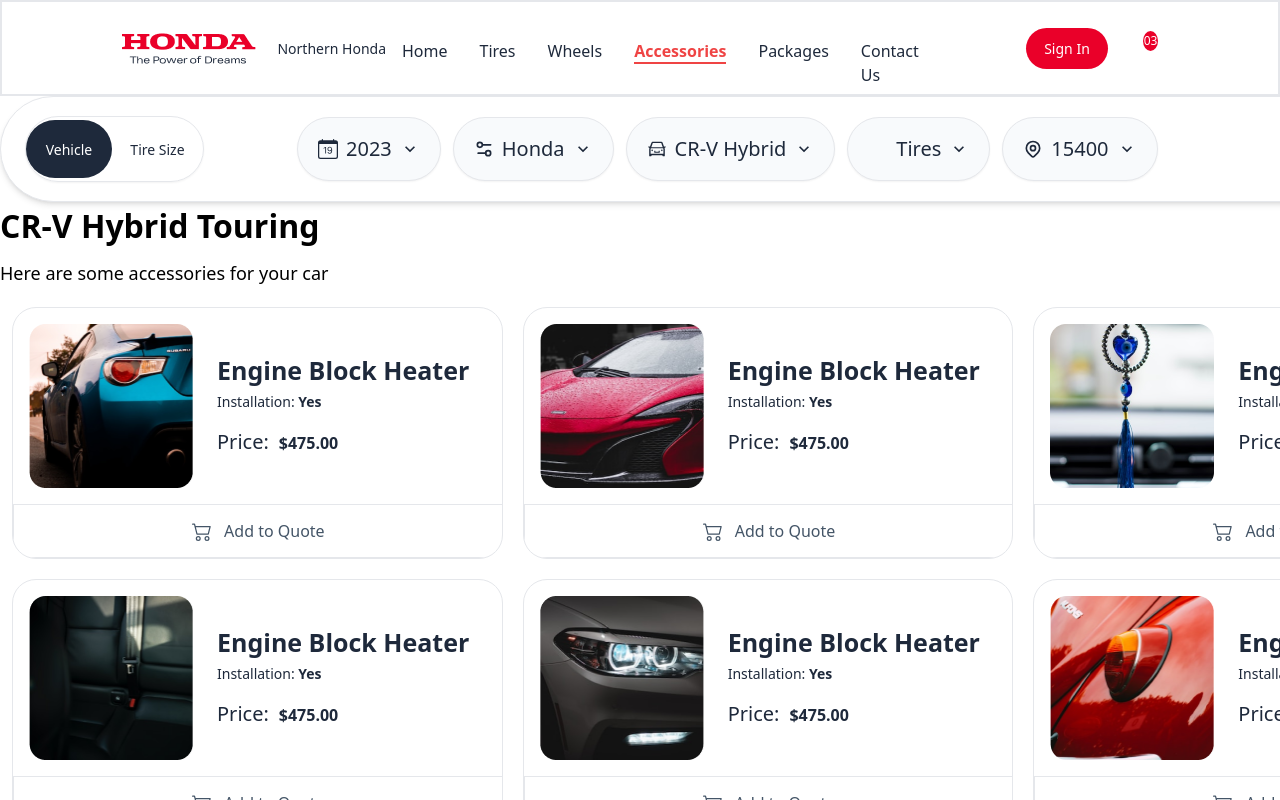
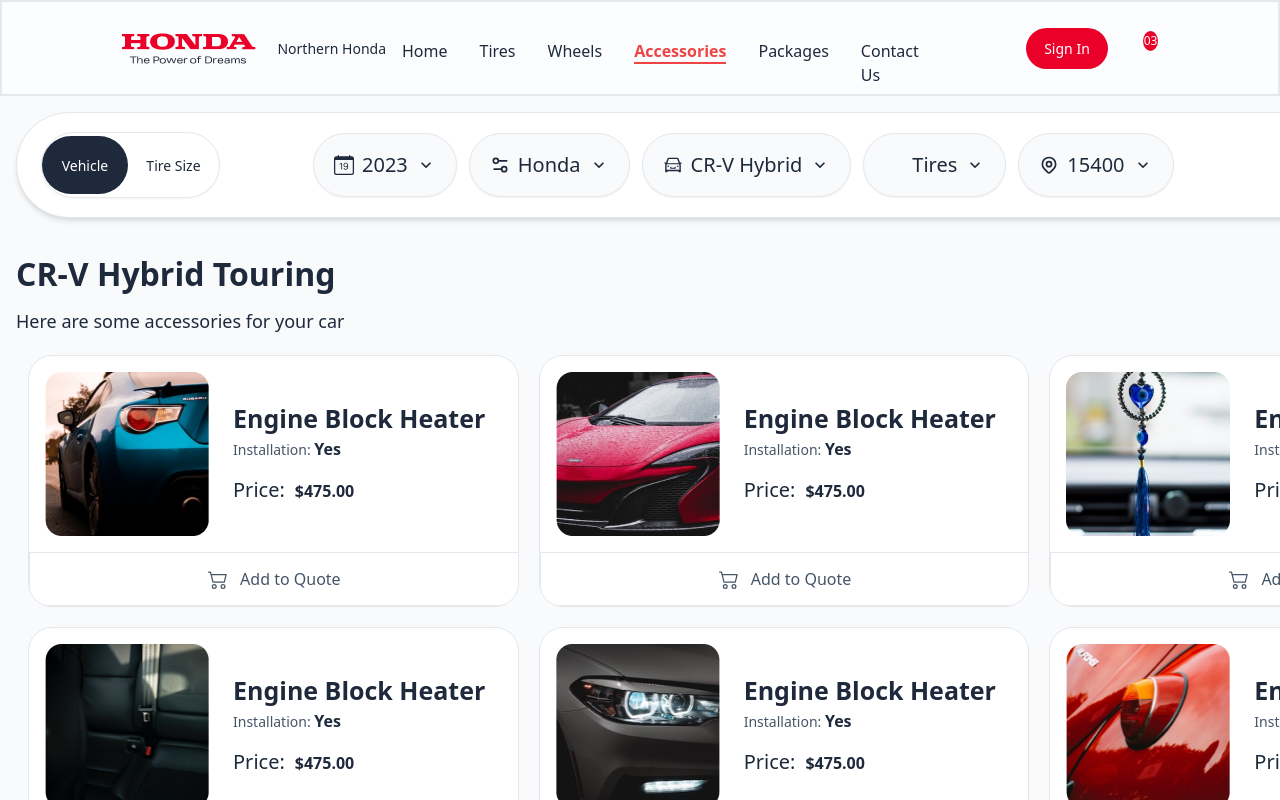
Before and after one commit to JaxTee100/project-tee-001, a React (Vite) app: page /accessories in a window 1280 px wide. Shown: the top 800 px of the page. Built offline with nearby package versions, Linux system fonts and the light colour scheme; some icons are missing.

Commit message:
went through the UI again

```diff
--- a/src/components/Accessories-card/AccessoriesCard.jsx
+++ b/src/components/Accessories-card/AccessoriesCard.jsx
@@ -2,17 +2,17 @@ import {BsCart2} from 'react-icons/bs'
 
 const AccessoriesCard = ({Img}) => {
   return (
-    <div className='w-[358px] md:w-[336px] lg:w-[490.67px] h-[200px] lg:h-[252px] border  rounded-[24px] flex flex-col justify-between overflow-hidden active:border active:border-[black] '>
+    <div className='bg-white w-[350px] md:w-[336px] lg:w-[490.67px] h-[200px] lg:h-[252px] border  rounded-[24px] flex flex-col justify-between overflow-hidden active:border active:border-[black] '>
       {/* #e2e8f0 */}
       <div className='flex items-center lg:w-[490.67px]  h-[147px] lg:h-[196px] gap-[24px] p-[16px]'>
         <div>
             <img src={Img } alt='steerwheel' className='w-[115px] lg:w-[164px] h-[115px] lg:h-[164px] transition-transform transform hover:scale-75'/>
          </div>
         <div className=' w-[165px] lg:w-[270px] h-[92px] lg:h-[109px] text-[#1e293b]'>
-            <h1 className='font-semibold text-[16px] lg:text-[25px] '>Engine Block Heater</h1>
+            <h1 className='font-semibold text-[16px] lg:text-[25px] text-[#1e293b]'>Engine Block Heater</h1>
             <div className='mb-[10px] lg:mb-[14px]'>
-              <span className='font-regular text-[14px]'>Installation: </span>
-              <span className='font-semibold text-[14px]'>Yes</span>
+              <span className='font-regular text-[14px] text-[#475569]'>Installation: </span>
+              <span className='font-semibold text-[14px text-[#1e293b]]'>Yes</span>
             </div>
             <div>
               <span className='font-regular text-[14px] lg:text-[20px] mr-[10px] '>Price:</span>
--- a/src/components/Navbar/Navbar.jsx
+++ b/src/components/Navbar/Navbar.jsx
@@ -31,7 +31,7 @@ const Navbar = () => {
       </div>
 
 
-      <ul className={nav ? 'fixed left-0 top-24 w-[60%] h-full border-r border-r-gray-200 bg-[#fff] ease-in-out duration-500' : 'ease-in-out duration-500 fixed left-[-100%]'}>
+      <ul className={nav ? 'fixed left-0 top-24 w-[60%] h-full border-r border-r-gray-200 bg-[#fff] ease-in-out duration-500 z-[20]' : 'ease-in-out duration-500 fixed left-[-100%]'}>
 
           <li className='p-4 border-b border-gray-200 text-slate-800 hover:bg-slate-100'><NavLink to='/' className={ ({isActive}) =>` ${isActive ? 'border-b-2 border-red-500  font-semibold text-red-500 ' : ''}`}>Home</NavLink></li>
           <li className='p-4 border-b border-gray-200 text-slate-800 hover:bg-slate-100'><NavLink to='/tires' className={ ({isActive}) =>` ${isActive ? 'border-b-2 border-red-500  font-semibold text-red-500 ' : ''}`}>Tires</NavLink></li>
@@ -56,7 +56,7 @@ const Navbar = () => {
              Sign In
          </button>
          { showDrop &&
-         <div className='absolute bg-white border top-[95px] right-1 lg:top-[100px] lg:right-[150px] lg:w-[251px] h-[280px] rounded-md shadow-md'>
+         <div className='absolute bg-white border top-[95px] right-1 lg:top-[100px] lg:right-[150px] lg:w-[251px] h-[280px] rounded-md shadow-md z-[15]'>
           <p className='h-[56px] px-[24px] py-[16px]  hover:bg-slate-100 text-slate-700'>Leads</p>
           <p className='h-[56px] px-[24px] py-[16px] hover:bg-slate-100 text-slate-700'>Quotes & Orders</p>
           <p className='h-[56px] px-[24px] py-[16px] hover:bg-slate-100 text-slate-700'>CMS</p>
--- a/src/components/toggle-button/ToggleButton.jsx
+++ b/src/components/toggle-button/ToggleButton.jsx
@@ -1,17 +1,9 @@
 import React, {useState} from 'react'
 
-const ToggleButton = () => {
-    const [vehicle, setVehicle] = useState(true);
-    const [tires, setTires] = useState(false);
+const ToggleButton = ({vehicle, tires, showVehicle, showTire}) => {
 
-    const showVehicle = () =>{
-        setVehicle(true)
-        setTires(false)
-      }
-      const showTire = () =>{
-        setVehicle(false)
-        setTires(true)
-      }
+
+
   return (
     <div className='border w-[179px] h-[48px] lg:h-[66px] rounded-[63px] flex items-center cursor-pointer transition-colors ease-in-out duration-200 shadow-sm'>
         <button className={` ${vehicle ? 'w-[86px] lg:w-[116px]' : 'w-[93px] lg:w-[124px]' } lg:h-[58px]  ${vehicle ? 'bg-[#1e293b]' : 'bg-[transparent]' } text-[14px] ${vehicle ? 'text-[white]' : 'text-[#1e293b]' } flex items-center justify-center px-[16px] py-[12px] rounded-[39px]`} onClick={showVehicle}>
--- a/src/containers/Accessories/Accesories.jsx
+++ b/src/containers/Accessories/Accesories.jsx
@@ -7,11 +7,11 @@ const Accesories = () => {
   return (
     <div className='flex justify-center flex-col lg:w-[1536px]  lg:mx-auto'>
         <div className='w-[358px] md:w-[696px] lg:w-[1536px] h-[42px] md:h-[60px] lg:h-[75px] mb-[24px] md:mb-[30px] flex flex-col text-left gap-[10px]'>
-            <h2 className='font-semibold text-[16px] md:text-[24px] lg:text-[32px]'>CR-V Hybrid Touring</h2>
-            <div className='flex justify-between '>
-                <p className='text-[12px] md:text-[16px] lg:text-[18px] font-normal'>Here are some accessories for your car</p>
+            <h2 className='font-semibold text-[16px] md:text-[24px] lg:text-[32px] text-[#1e293b]'>CR-V Hybrid Touring</h2>
+            <div className='flex justify-between items-center'>
+                <p className='text-[12px] md:text-[16px] lg:text-[18px] font-normal text-[#1e293b]'>Here are some accessories for your car</p>
                 <div className='flex  items-center w-[81px] h-[27px] gap-[8px]'>
-                    <PiFunnelSimpleBold size={20}/>
+                    <PiFunnelSimpleBold className='text-[18px] text-[#1e293b]'/>
                     <p className='text-[12px] md:text-[18px] font-normal'>Filters</p>
                 </div>
             </div>
--- a/src/containers/search-filter/SearchFilter.jsx
+++ b/src/containers/search-filter/SearchFilter.jsx
@@ -1,16 +1,28 @@
-import React from 'react'
+import React, {useState} from 'react'
 import { BrandDropdown, ItemsDropdown, ModelDropdown, PostalDropdown, ToggleButton, YearDropdown } from '../../components';
 import {LuSettings2} from 'react-icons/lu'
 import {PiFunnelSimpleBold} from 'react-icons/pi'
 import {MdOutlineKeyboardArrowUp} from 'react-icons/md'
 
 const SearchFilter = () => {
+    const [vehicle, setVehicle] = useState(true);
+    const [tires, setTires] = useState(false);
+
+    const showVehicle = () =>{
+      setVehicle(true)
+      setTires(false)
+    }
+    const showTire = () =>{
+      setVehicle(false)
+      setTires(true)
+    }
+
     const brands = ["Honda", "Acura", "Hyundai", "Mazda" ];
   return (
-    <div className='h-[497px] lg:h-[106px] lg:w-[1491px] rounded lg:rounded-[80px] border bg-white p-[24px] lg:px-[24px] lg:py-[20px] flex flex-col lg:flex-row lg:justify-start gap-[24px] lg:mx-auto shadow-md'>
+    <div className={`h-[497px] lg:h-[106px] ${vehicle ? 'lg:w-[1470px]': 'lg:w-[900px] lg:gap-[5px]' } rounded lg:rounded-[80px] border  bg-white p-[24px] lg:px-[24px] lg:py-[20px] flex flex-col lg:flex-row lg:justify-start gap-[24px] lg:mx-auto shadow-md`}>
         <div className='flex items-center w-[300px] md:w-[648px] lg:w-[248px] '>
             <div className='mr-[auto]'>
-                <ToggleButton  />
+                <ToggleButton vehicle={vehicle} tires={tires} showTire={showTire} showVehicle={showVehicle} />
             </div>
             <div className='flex  w-[40px] md:w-[124px] items-center justify-between text-[#1e293b] '>
                 <PiFunnelSimpleBold  className='text-[20px] md:hidden' />
@@ -19,7 +31,9 @@ const SearchFilter = () => {
             </div>
 
         </div>
-        <div className='w-[300px] md:w-[648px] lg:w-[989px]  border-blue-200  h-[297px] md:h-[192px] lg:h-[64px] grid grid-cols-1 md:grid-cols-2 lg:flex lg:items-center gap-[8px]  md:gap-[12px]  mx-auto '>
+        {
+          vehicle &&
+          <div className='w-[300px] md:w-[648px] lg:w-[989px]  border-blue-200  h-[297px] md:h-[192px] lg:h-[64px] grid grid-cols-1 md:grid-cols-2 lg:flex lg:items-center gap-[8px]  md:gap-[12px]  mx-auto '>
           <YearDropdown/>
           <BrandDropdown/>
           <ModelDropdown/>
@@ -27,9 +41,23 @@ const SearchFilter = () => {
           <PostalDropdown/>
 
         </div>
+        }
+        {
+          tires &&
+          <div className='w-[300px]  md:w-[648px] lg:w-[313px]   h-[120px] md:h-[90px] lg:h-[64px] grid grid-cols-1 md:grid-cols-2 lg:flex lg:items-center gap-[8px]  md:gap-[12px]  mx-auto '>
+
+          <ItemsDropdown/>
+          <PostalDropdown/>
+
+        </div>
+        }
+
         <button className='w-[300px] md:w-[648px] h-[56px] rounded-[39px] lg:w-[182px] mx-auto flex justify-center items-center gap-[10px] px-[24px] py-[18px] bg-[#ea0029] shadow-md text-white font-semibold'>
           View Results
         </button>
+
+
+
     </div>
   )
 }
--- a/src/pages/Accessories/AccessoriesPage.jsx
+++ b/src/pages/Accessories/AccessoriesPage.jsx
@@ -4,14 +4,14 @@ import { Accessories, SearchFilter } from '../../containers'
 
 const AccessoriesPage = () => {
   return (
-    <div>
-      <div>
+    <div className='relative flex flex-col bg-slate-50'>
+      <div className='bg-white/[0.45]'>
         <NavbarComponent />
       </div>
-      <div>
+      <div className='p-4'>
         <SearchFilter />
       </div>
-      <div>
+      <div className='p-4'>
         <Accessories />
       </div>
 
--- a/src/pages/Contacts/ContactPage.jsx
+++ b/src/pages/Contacts/ContactPage.jsx
@@ -7,7 +7,7 @@ const ContactPage = () => {
       <div>
         <NavbarComponent />
       </div>
-      <div>
+      <div className='p-4 lg:p-8'>
         <ContactSection />
       </div>
 
--- a/src/pages/Packages/Packages.jsx
+++ b/src/pages/Packages/Packages.jsx
@@ -1,6 +1,6 @@
 import React from 'react'
 import { NavbarComponent } from '../../components'
-import { Packages } from '../../containers'
+import { Packages, SearchFilter } from '../../containers'
 
 const PackagesPage = () => {
   return (
@@ -8,9 +8,15 @@ const PackagesPage = () => {
       <div>
         <NavbarComponent />
       </div>
-      <div>
-        <Packages />
+      <div className='flex flex-col gap-[24px]'>
+        <div className='lg:p-[20px]'>
+          <SearchFilter />
+        </div>
+        <div>
+          <Packages />
+        </div>
       </div>
+
     </div>
   )
 }
```
